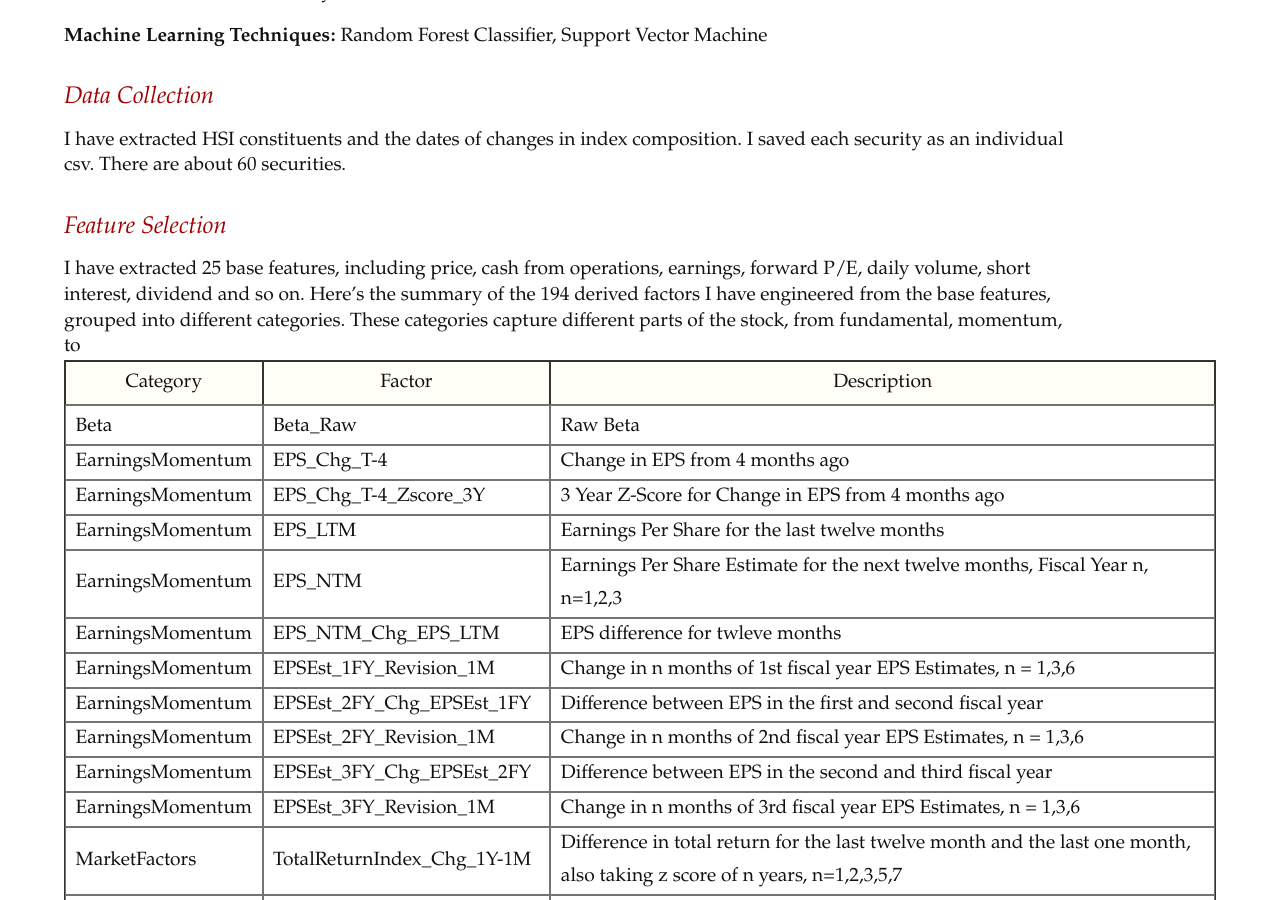
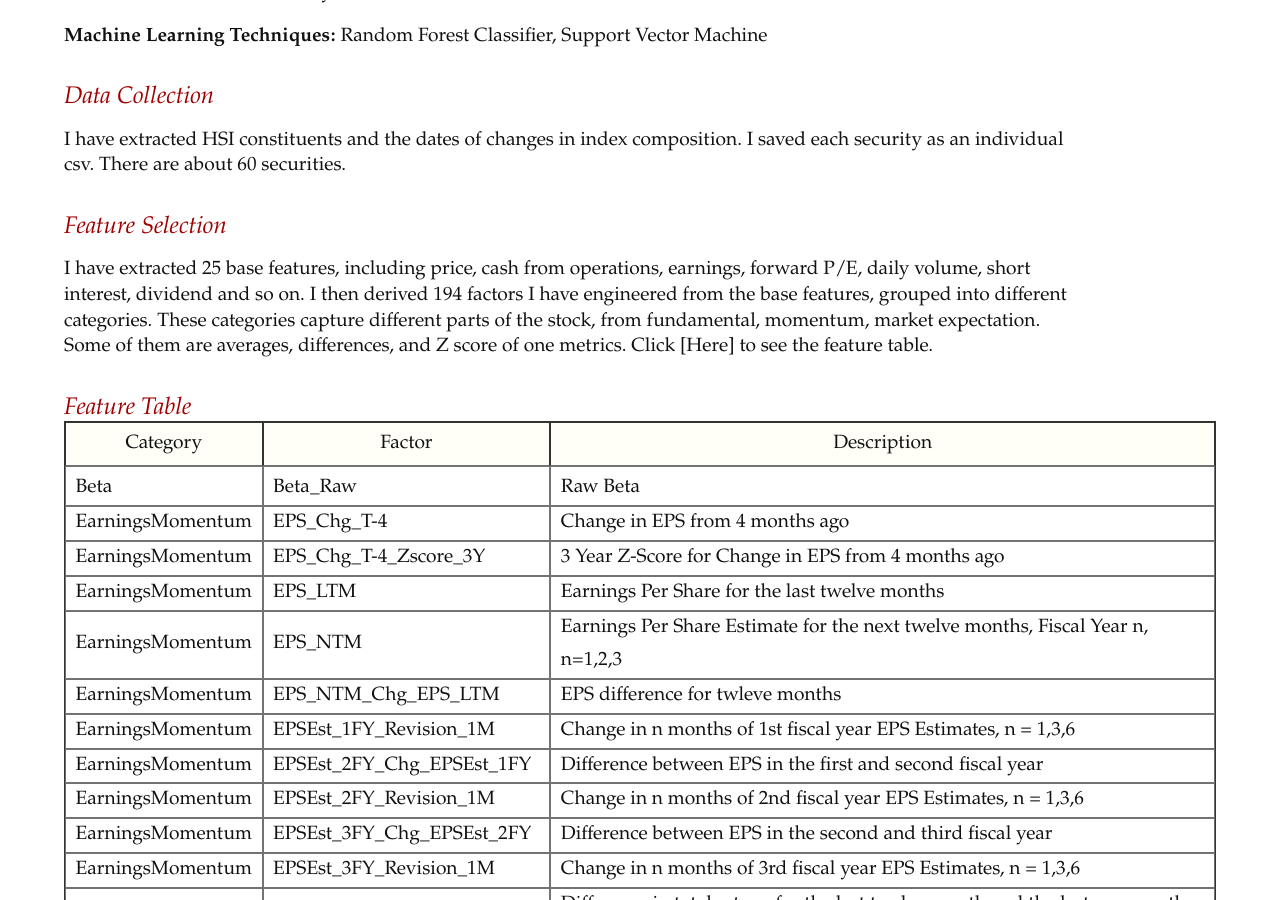
Before and after one commit to vionwinnie/old_website, a Jekyll site: the page built from starstockpicker.md, in a window 1280 px wide and 900 px high, scrolled down 642 px. Built offline with Jekyll 4.4.1, drawn with Linux system fonts in a browser that asks for light colours; nearby versions of some CDN libraries.

Commit message:
Update starstockpicker.md

```diff
--- a/starstockpicker.md
+++ b/starstockpicker.md
@@ -25,8 +25,10 @@ I have extracted HSI constituents and the dates of changes in index composition.
 
 ### Feature Selection
 
-I have extracted 25 base features, including price, cash from operations, earnings, forward P/E, daily volume, short interest, dividend and so on. Here's the summary of the 194 derived factors I have engineered from the base features, grouped into different categories. These categories capture different parts of the stock, from fundamental, momentum, to
+I have extracted 25 base features, including price, cash from operations, earnings, forward P/E, daily volume, short interest, dividend and so on. I then derived 194 factors I have engineered from the base features, grouped into different categories. These categories capture different parts of the stock, from fundamental, momentum, market expectation. Some of them are averages, differences, and Z score of one metrics. Click [Here] to see the feature table.
 
+
+### Feature Table
 
 | Category | Factor | Description |
 |--------- | ------ | ----------- |
```
